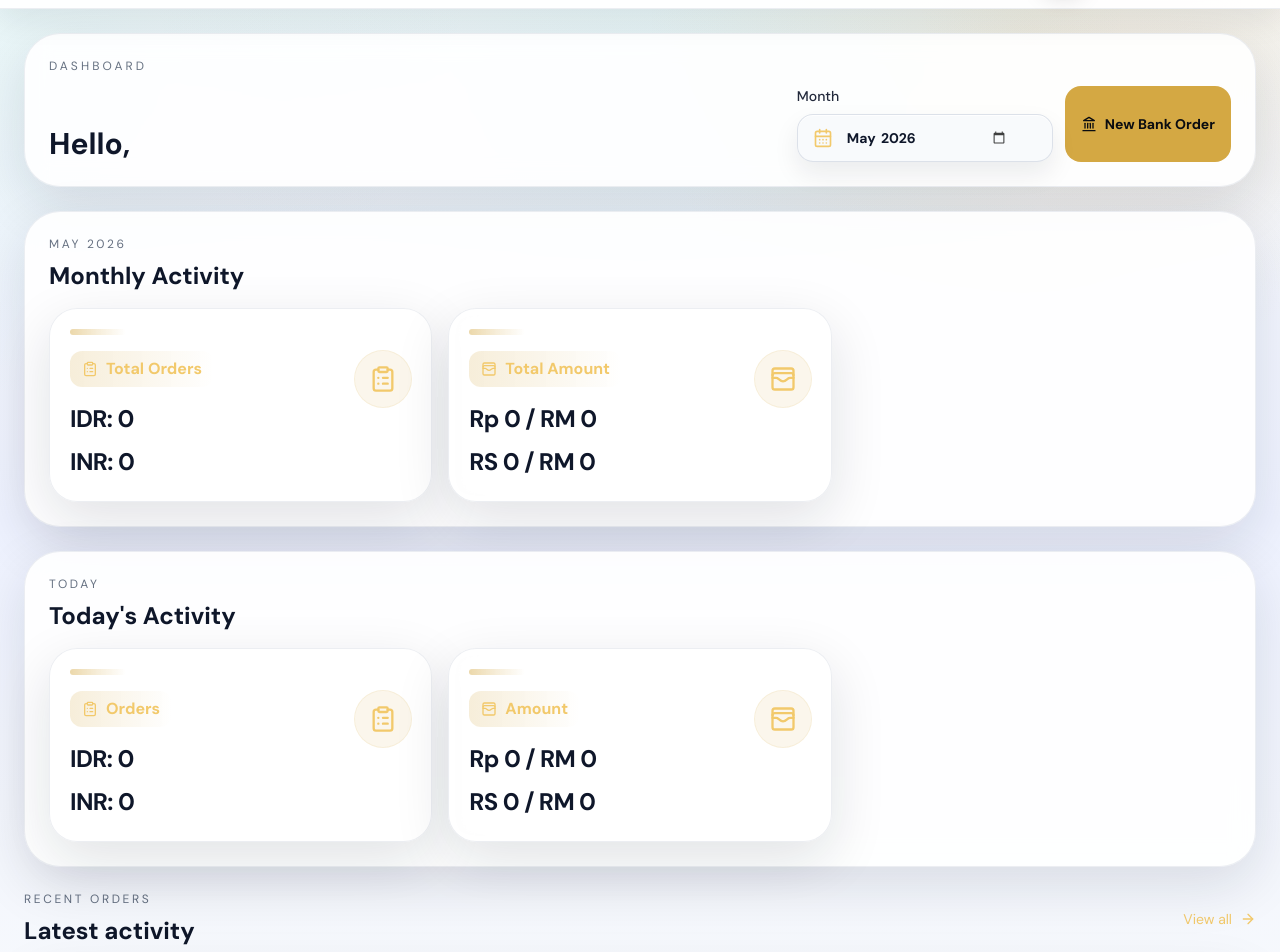
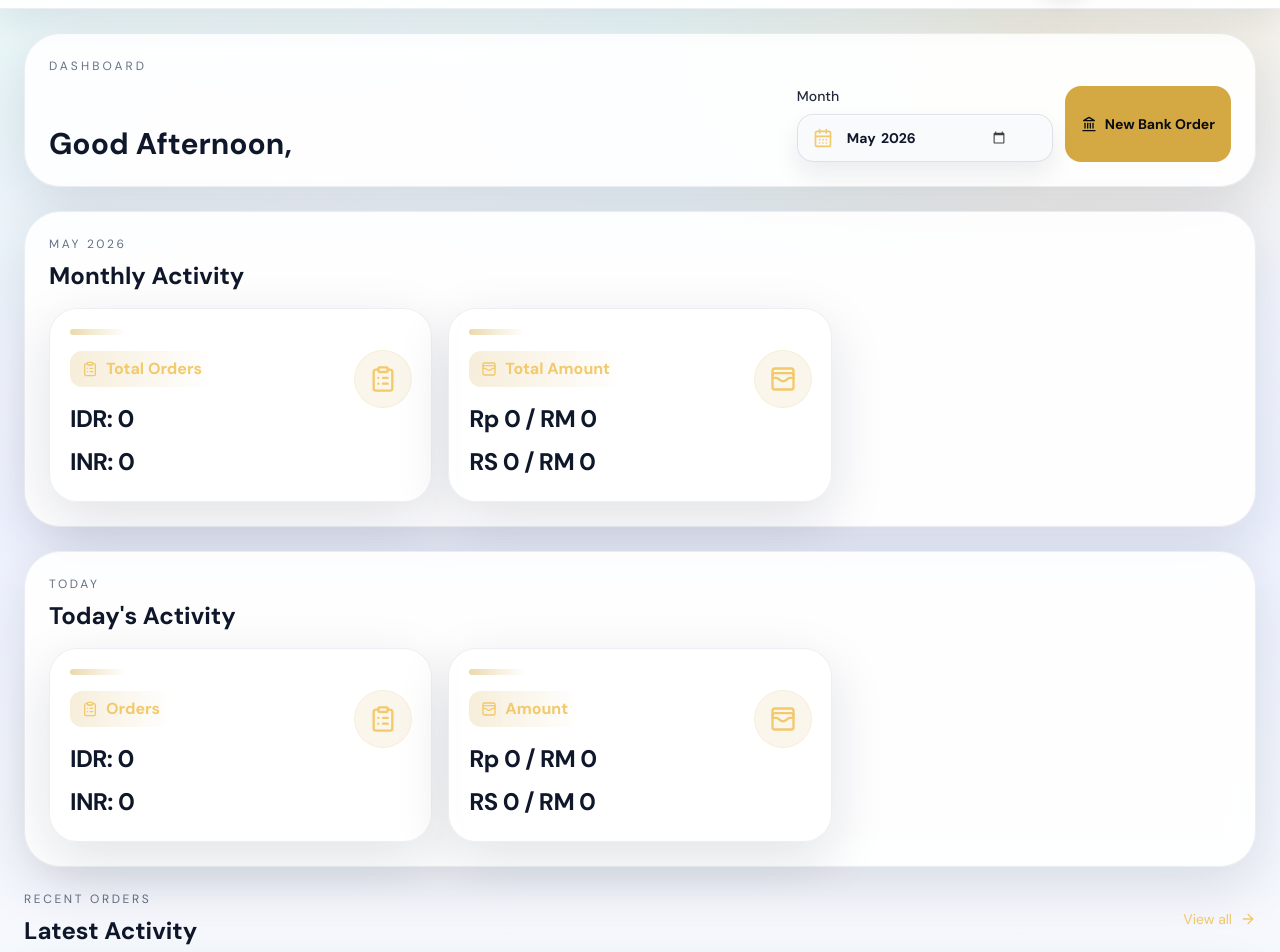
Before and after one commit to Vignesh-ops/Ahmd-project, a Next.js app: page / in a window 1280 px wide. Shown: the part 80-1032 px from the top of the page. Built offline with nearby package versions, Linux system fonts and the light colour scheme; no server answers; the database is empty; sample sign-in values are in the browser's storage; what @capacitor/core would draw is missing.

Commit message:
Added Welcome in home page

```diff
--- a/app/(app)/(dashboard)/page.js
+++ b/app/(app)/(dashboard)/page.js
@@ -1,5 +1,6 @@
 import { ArrowRight, Landmark } from "lucide-react";
 import MonthFilter from "@/components/dashboard/MonthFilter";
+import TimeGreeting from "@/components/dashboard/TimeGreeting";
 import AppLink from "@/components/navigation/AppLink";
 import Button from "@/components/ui/Button";
 import CurrencyPairSummary from "@/components/ui/CurrencyPairSummary";
@@ -88,7 +89,7 @@ export default async function DashboardPage({ searchParams }) {
         <div className="mt-3 flex flex-col gap-4 lg:flex-row lg:items-end lg:justify-between">
           <div>
             <h1 className="text-3xl font-semibold text-white">
-              Hello, {session.user.role === "admin" ? "Admin" : session.user.storeName}
+              <TimeGreeting name={session.user.role === "admin" ? "Admin" : session.user.storeName} />
             </h1>
             {/* <p className="mt-2 max-w-2xl text-sm text-white/55">
               Full activity snapshot across your remittance workflow, with quick access to new bank transfer orders.
@@ -171,7 +172,7 @@ export default async function DashboardPage({ searchParams }) {
         <div className="flex items-center justify-between">
           <div>
             <p className="text-xs uppercase tracking-[0.22em] text-white/35">Recent Orders</p>
-            <h2 className="mt-2 text-2xl font-semibold text-white">Latest activity</h2>
+            <h2 className="mt-2 text-2xl font-semibold text-white">Latest Activity</h2>
           </div>
           <AppLink href="/history" className="inline-flex items-center gap-2 text-sm text-gold-light">
             View all
--- /dev/null
+++ b/components/dashboard/TimeGreeting.jsx
@@ -0,0 +1,35 @@
+"use client";
+
+import { useEffect, useState } from "react";
+
+function getGreeting(date = new Date()) {
+  const hour = date.getHours();
+
+  if (hour >= 5 && hour < 12) {
+    return "Good Morning";
+  }
+
+  if (hour >= 12 && hour < 17) {
+    return "Good Afternoon";
+  }
+
+  if (hour >= 17 && hour < 21) {
+    return "Good Evening";
+  }
+
+  return "Good Night";
+}
+
+export default function TimeGreeting({ name }) {
+  const [greeting, setGreeting] = useState("");
+
+  useEffect(() => {
+    setGreeting(getGreeting());
+  }, []);
+
+  return (
+    <>
+      {greeting || "Good Morning"}, {name}
+    </>
+  );
+}
```
